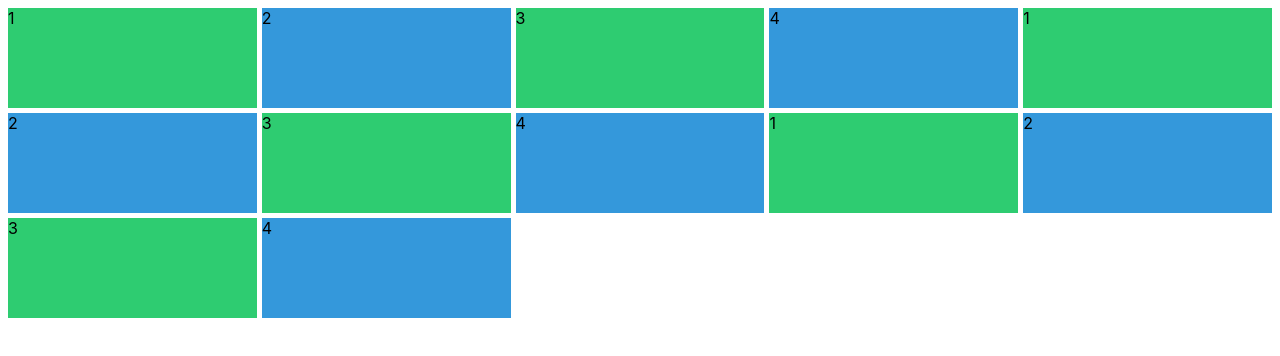
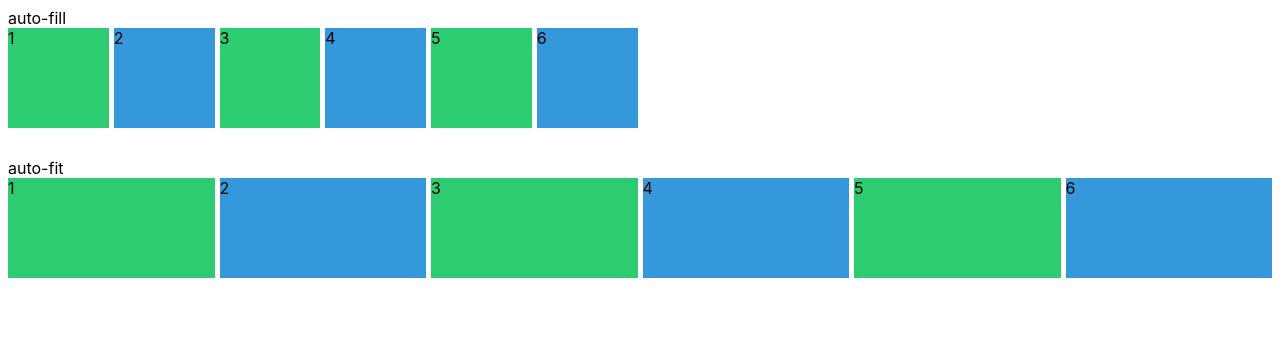
Before and after one commit to seedjin298/css-layout, a plain HTML site: page index.html in a window 1280 px wide. Shown: the top 356 px of the page. Drawn offline with Linux system fonts and the light colour scheme.

Commit message:
finished 2.12

```diff
--- a/index.html
+++ b/index.html
@@ -8,19 +8,23 @@
     <title>CSS Layout</title>
   </head>
   <body>
-    <div class="grid">
+    auto-fill
+    <div class="grid-first">
       <div class="item">1</div>
       <div class="item">2</div>
       <div class="item">3</div>
       <div class="item">4</div>
+      <div class="item">5</div>
+      <div class="item">6</div>
+    </div>
+    auto-fit
+    <div class="grid-second">
       <div class="item">1</div>
       <div class="item">2</div>
       <div class="item">3</div>
       <div class="item">4</div>
-      <div class="item">1</div>
-      <div class="item">2</div>
-      <div class="item">3</div>
-      <div class="item">4</div>
+      <div class="item">5</div>
+      <div class="item">6</div>
     </div>
   </body>
 </html>
--- a/styles.css
+++ b/styles.css
@@ -3,13 +3,12 @@ body {
     Ubuntu, Cantarell, "Open Sans", "Helvetica Neue", sans-serif;
 }
 
-.grid {
+.grid-first,
+.grid-second {
   display: grid;
   gap: 5px;
-  height: 250vh;
-  grid-template-columns: repeat(5, minmax(100px, 1fr));
-  grid-template-rows: repeat(4, 100px);
-  grid-auto-columns: 100px;
+  grid-auto-rows: 100px;
+  margin-bottom: 30px;
 }
 
 .item:nth-child(odd) {
@@ -18,3 +17,11 @@ body {
 .item:nth-child(even) {
   background-color: #3498db;
 }
+
+.grid-first {
+  grid-template-columns: repeat(auto-fill, minmax(100px, 1fr));
+}
+
+.grid-second {
+  grid-template-columns: repeat(auto-fit, minmax(100px, 1fr));
+}
```
Also changed, not shown: README.md.
